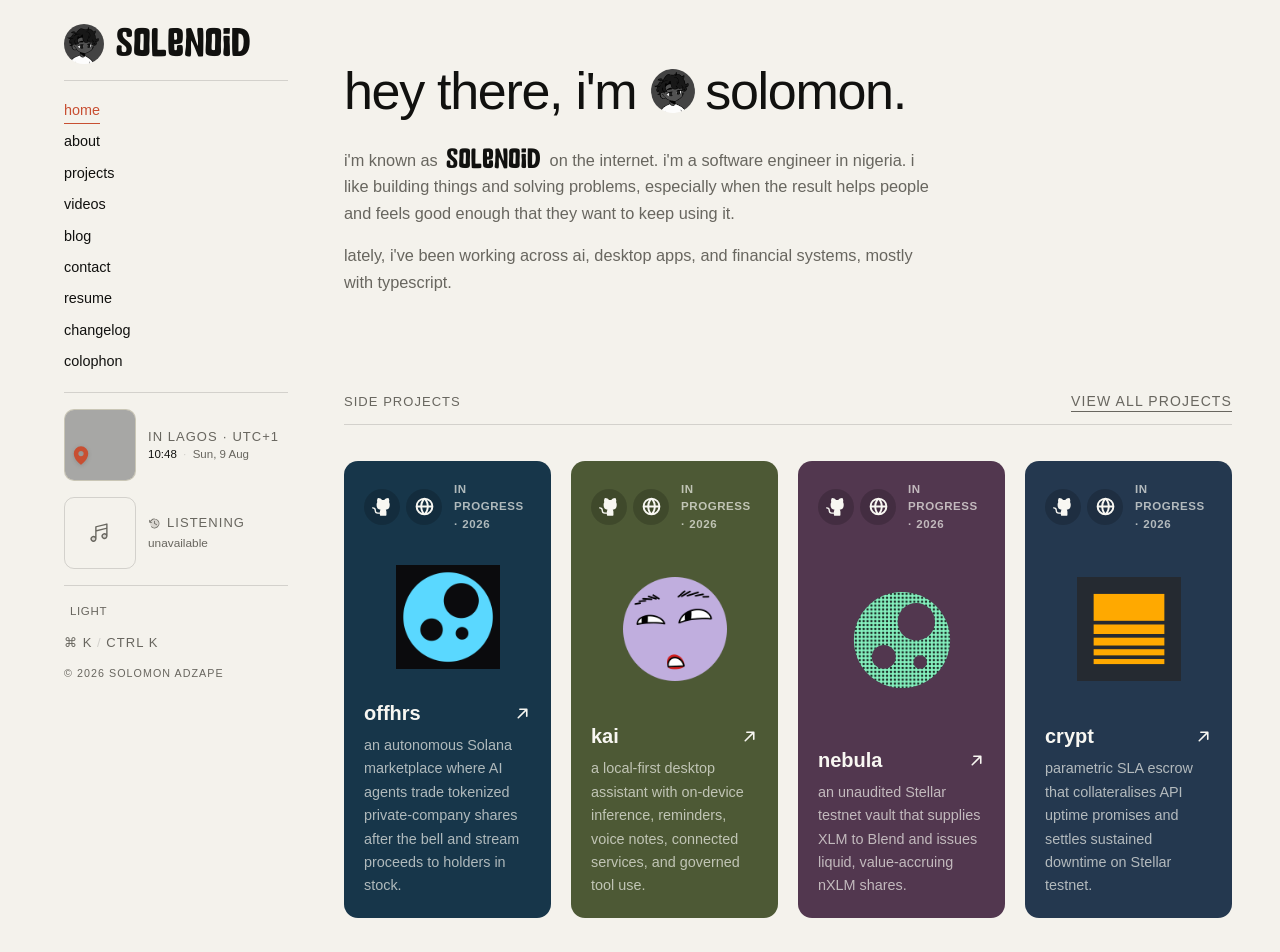
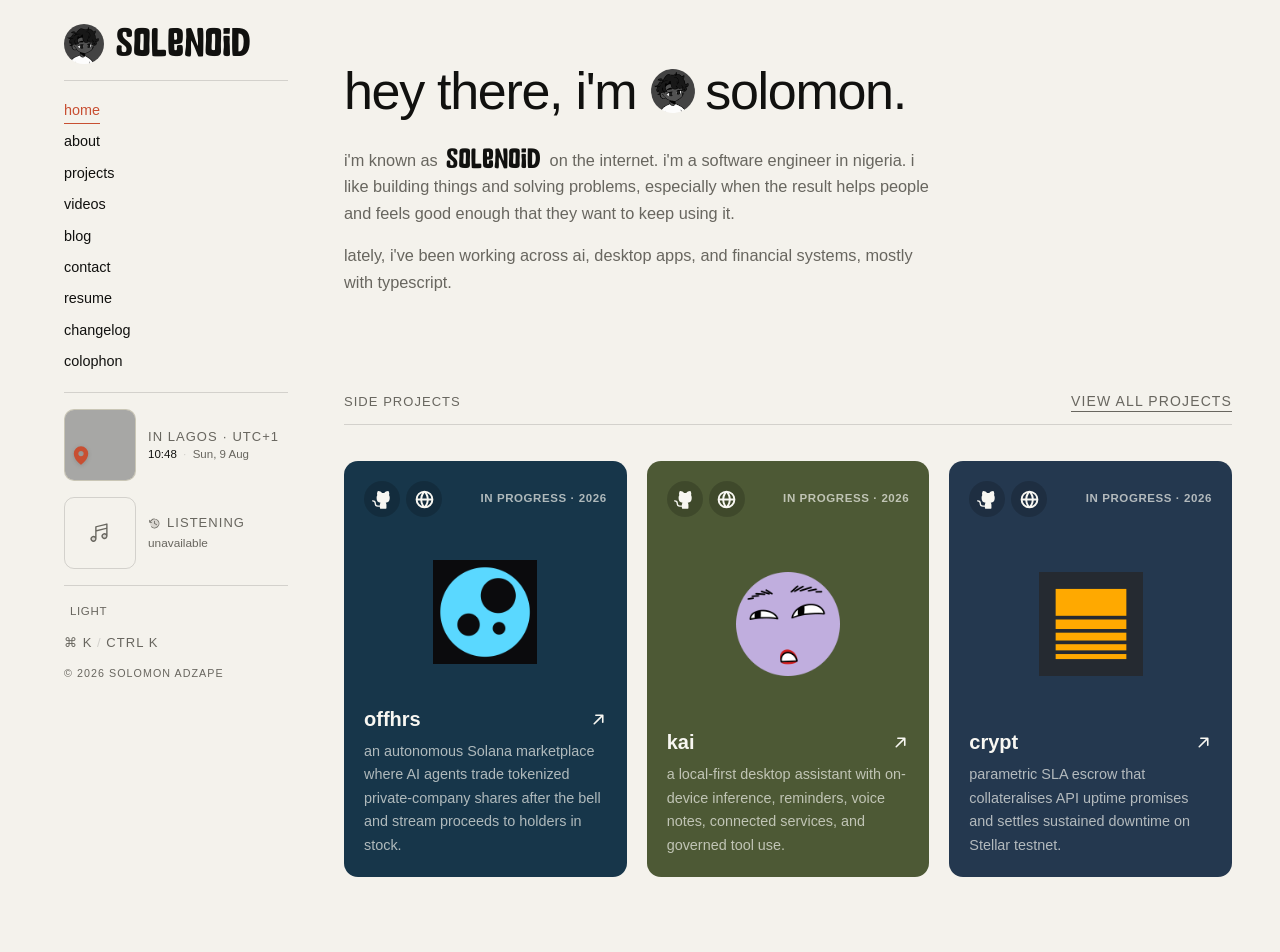
Before and after one commit to solomonadzape95/me, a Next.js app: page / in a window 1280 px wide. Shown: the top 952 px of the page. Built offline with nearby package versions, Linux system fonts and the light colour scheme; no server answers; grey boxes are pictures that could not be loaded; a web font is replaced by a local one.

Commit message:
chore: remove nebula from home projects

```diff
--- a/app/page.tsx
+++ b/app/page.tsx
@@ -8,8 +8,8 @@
 import { SocialLinks } from "@/components/social-links";
 import { getAllProjects } from "@/lib/projects";
 
-// Hand-curated — all four have real logo files in their content folders.
-const SELECTED_SLUGS = ["offhrs", "kai", "nebula", "crypt"];
+// Hand-curated — all three have real logo files in their content folders.
+const SELECTED_SLUGS = ["offhrs", "kai", "crypt"];
 
 export const metadata: Metadata = {
   alternates: { canonical: "/" },
@@ -47,7 +47,7 @@
           </Link>
           }
         >
-          <ol className="grid grid-cols-1 gap-5 sm:grid-cols-2 xl:grid-cols-4">
+          <ol className="grid grid-cols-1 gap-5 sm:grid-cols-2 xl:grid-cols-3">
             {selected.map((p) => (
               <li key={p.slug}>
                 <ProjectCard project={p} />
```
